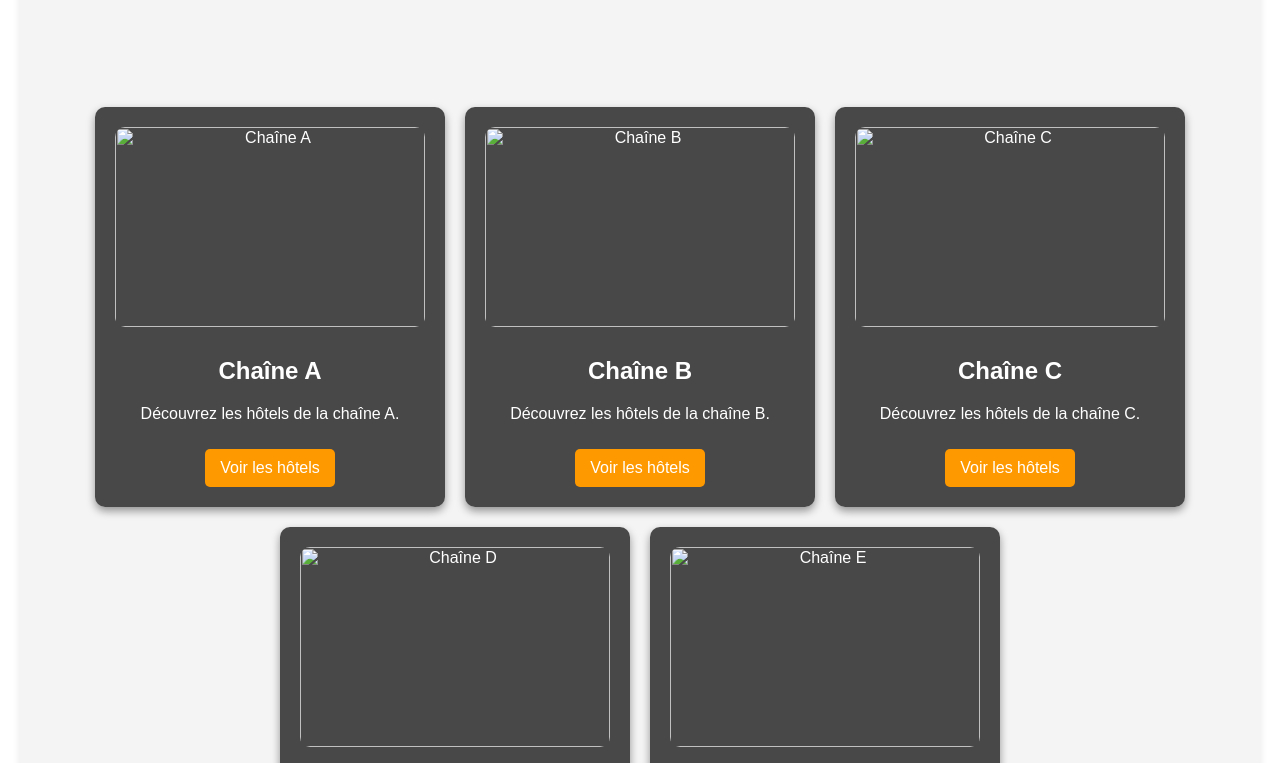
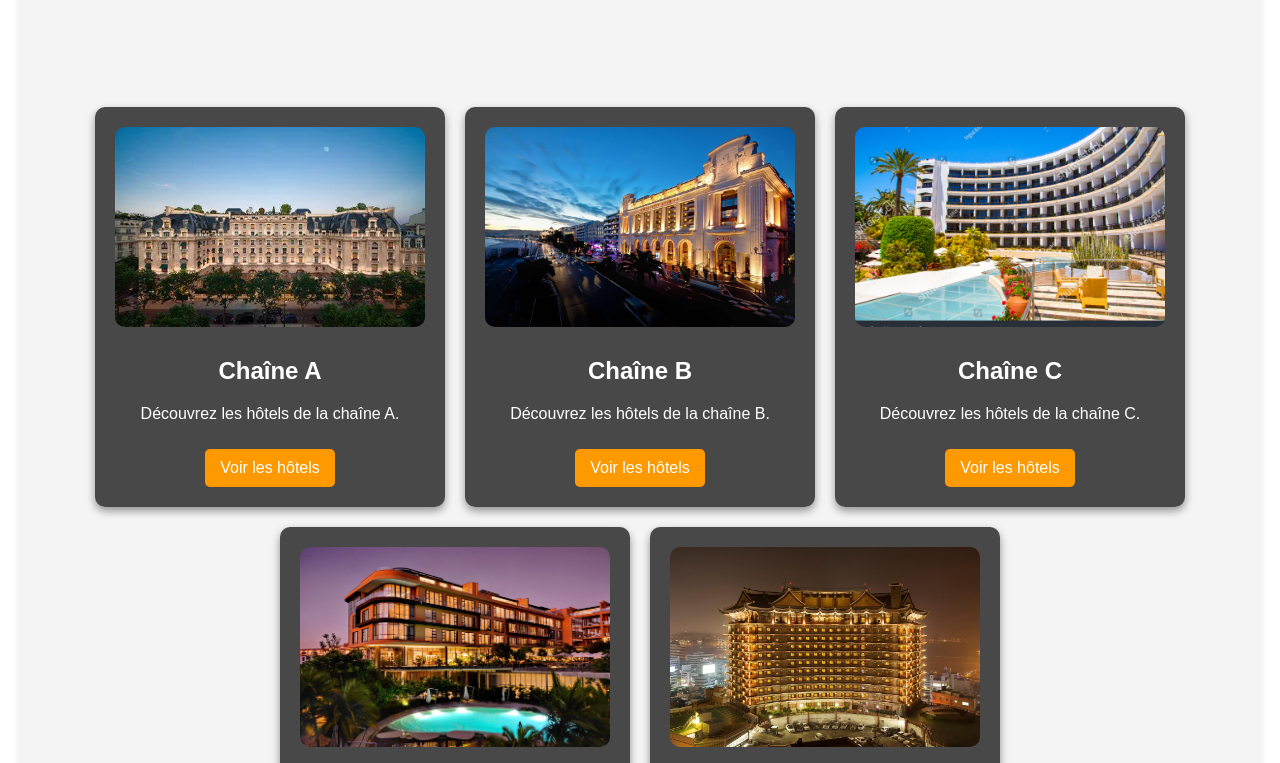
Before and after one commit to ARelaxedScholar/DatabaseSQL-Project, a plain HTML site: page UI/hotels.html in a window 1280 px wide. Shown: the part 189-952 px from the top of the page. Drawn offline with Linux system fonts and the light colour scheme; the site is published under a folder, as on GitHub Pages, so addresses that start at the root find nothing.

Commit message:
pics fix

```diff
--- a/UI/hotels.html
+++ b/UI/hotels.html
@@ -37,31 +37,31 @@
 
             <div class="chain-list">
                 <div class="chain">
-                    <img src="/pics/hotel1.jpg" alt="Chaîne A" width="100%" height="200">
+                    <img src="../pics/hotel1.jpg" alt="Chaîne A" width="100%" height="200">
                     <h2>Chaîne A</h2>
                     <p>Découvrez les hôtels de la chaîne A.</p>
                     <a href="/UI/chaineA.html">Voir les hôtels</a>
                 </div>
                 <div class="chain">
-                    <img src="/pics/hotel2.jpg" alt="Chaîne B" width="100%" height="200">
+                    <img src="../pics/hotel2.jpg" alt="Chaîne B" width="100%" height="200">
                     <h2>Chaîne B</h2>
                     <p>Découvrez les hôtels de la chaîne B.</p>
                     <a href="/UI/chaineB.html">Voir les hôtels</a>
                 </div>
                 <div class="chain">
-                    <img src="/pics/hotel3.jpg" alt="Chaîne C" width="100%" height="200">
+                    <img src="../pics/hotel3.jpg" alt="Chaîne C" width="100%" height="200">
                     <h2>Chaîne C</h2>
                     <p>Découvrez les hôtels de la chaîne C.</p>
                     <a href="/UI/chaineC.html">Voir les hôtels</a>
                 </div>
                 <div class="chain">
-                    <img src="/pics/hotel4.jpg" alt="Chaîne D" width="100%" height="200">
+                    <img src="../pics/hotel4.jpg" alt="Chaîne D" width="100%" height="200">
                     <h2>Chaîne D</h2>
                     <p>Découvrez les hôtels de la chaîne D.</p>
                     <a href="/UI/chaineD.html">Voir les hôtels</a>
                 </div>
                 <div class="chain">
-                    <img src="/pics/hotel5.jpg" alt="Chaîne E" width="100%" height="200">
+                    <img src="../pics/hotel5.jpg" alt="Chaîne E" width="100%" height="200">
                     <h2>Chaîne E</h2>
                     <p>Découvrez les hôtels de la chaîne E.</p>
                     <a href="/UI/chaineE.html">Voir les hôtels</a>
```
Also changed, not shown: UI/welcome.html (+1 -1 lines).
